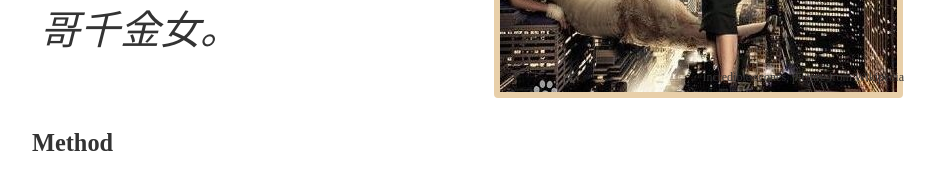
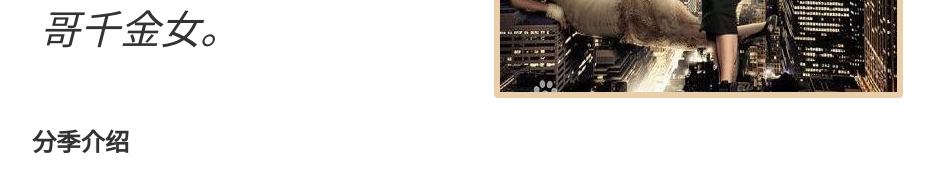
Before and after one commit to Maytowo/lycizal, a plain HTML site: page index.html in a window 1280 px wide. Shown: the part 597-776 px from the top of the page, without its empty margins (164-1110 px from the left). Drawn offline with Linux system fonts and the light colour scheme.

Commit message:
9.14 0.06

```diff
--- a/index.html
+++ b/index.html
@@ -15,12 +15,11 @@
 			<p class="IntroText">该剧所讲述的是曼哈顿的上流社会阶层，展示富家子弟的生活。而其中的Gossip Girl是曼哈顿上东区最神秘的人物，她是了解上流贵族巨细无遗的生活的唯一来源，且拥有一众随时随地为她提供八卦的公子哥千金女。</p>
 			<div class="MoneyShot">
 				<img class="MoneyShotImg" src="img/5.jpg" alt="Incredible scones" />
-				<p class="ImageCaption">Incredible scones, picture from Wikipedia</p>
 			</div>
 		</div
 		</div>
 		<div class="HowToMake">
-			<h3 class="SubHeader">Method</h3>
+			<h3 class="SubHeader">分季介绍</h3>
 			<ol class="MethodWrapper">
 				<li>Heat the oven to 220&deg;C (or gas mark 7). Tip the flour into a large bowl along with the salt and baking powder, then mix it all up. Add the butter in, then rub the butter in with your fingers until the mix looks like fine crumbs. When that is done, stir in the sugar.</li>
 				<li>Put the milk into a jug and heat in the microwave for about 20-30 seconds. It should be warm but not hot. Add the vanilla and lemon juice to the milk and then put that to one side and but a baking tray in the oven to warm.</li>
```
